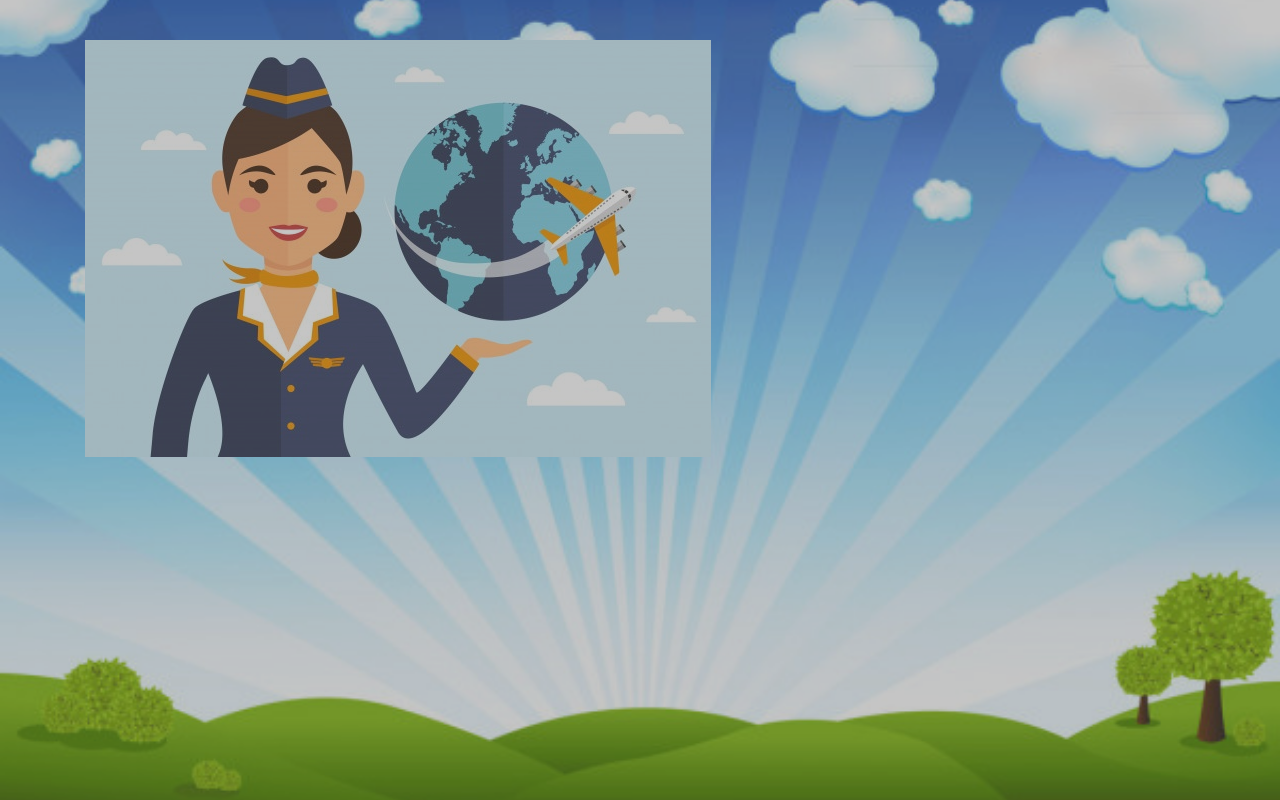
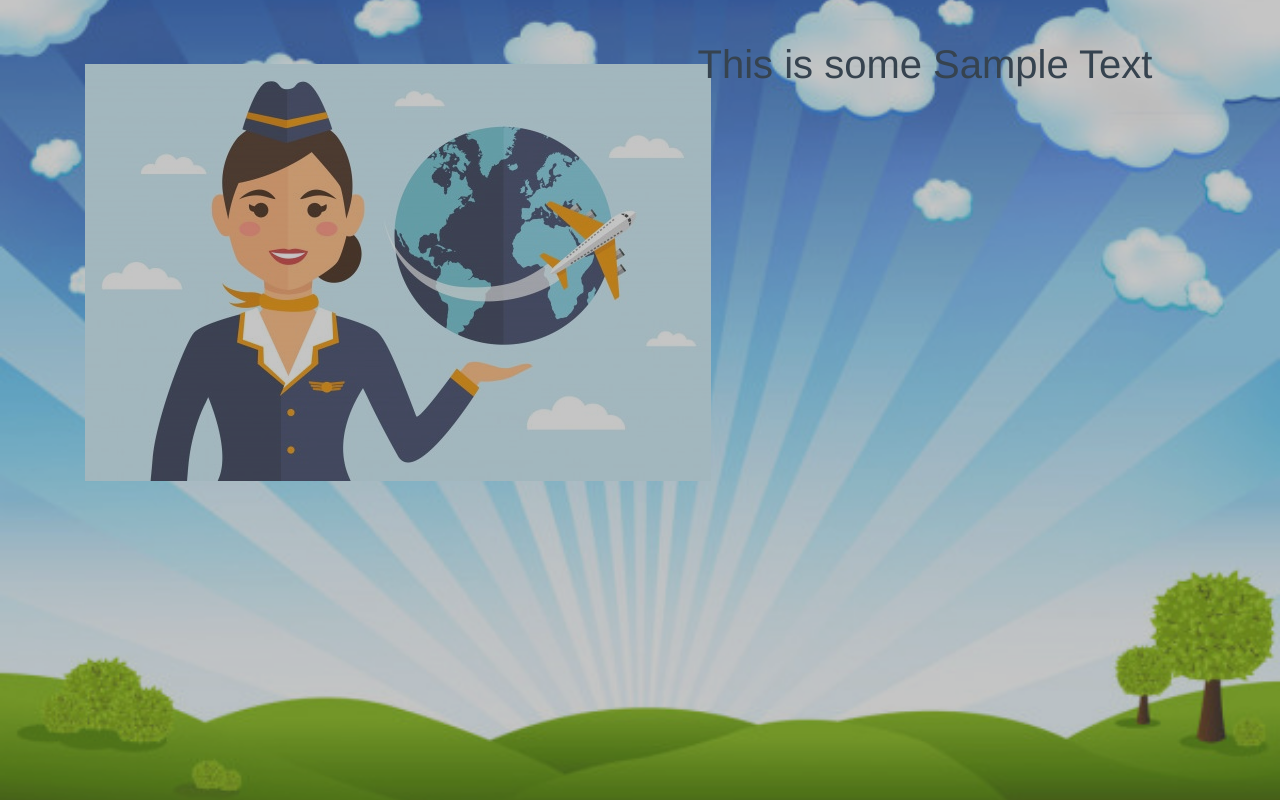
Before and after one commit to Ramong06/game-blog-vue, a Vue app: page / in a window 1280 px wide. Shown: the top 800 px of the page. Built offline with nearby package versions, Linux system fonts and the light colour scheme.

Commit message:
added more styling to image, began on form column

```diff
--- a/src/components/HomePage.vue
+++ b/src/components/HomePage.vue
@@ -4,8 +4,13 @@
     <div id="home__page" class="full-height p-4">
         <div class="container pt-3">
             <div class="row pb-5">
+                <div class="col-lg-6 pt-4 my-auto">
+                    <img id="stewardess" src="../assets/stewardess.jpg" alt="stewardess">
+                </div>
                 <div class="col-lg-6">
-                    <img src="../assets/stewardess.jpg" alt="stewardess">
+                    <div class="text-center mb-3">
+                        <h1>This is some Sample Text</h1>
+                    </div>
                 </div>
             </div>
 
@@ -46,4 +51,8 @@ export default {
     background-size: cover;
 }
 
+#stewardess {
+    max-height: 80vh;
+}
+
 </style>
```
